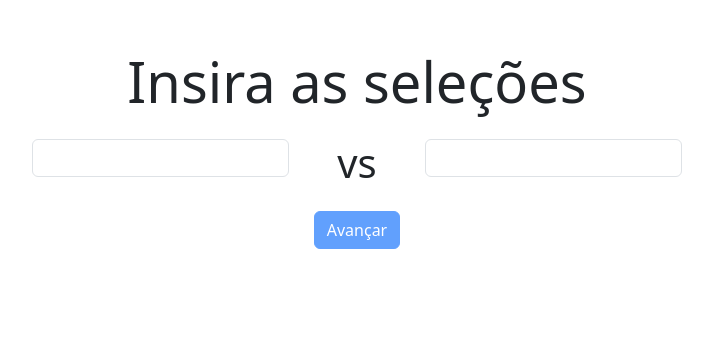
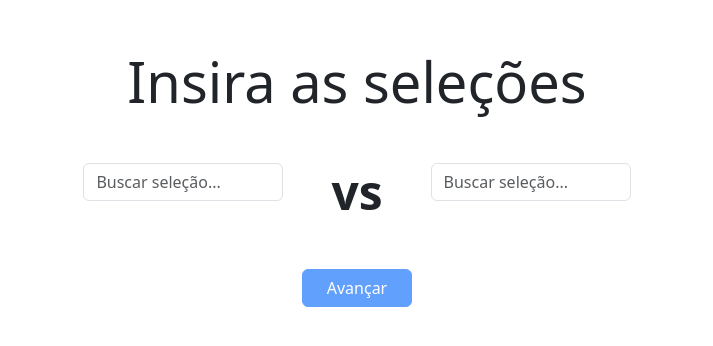
Before and after one commit to alanadp/front-tctboard, an Angular app: page / in a window 1280 px wide. Shown: the top 346 px of the page, without its empty margins (283-996 px from the left). Built offline with nearby package versions, Linux system fonts and the light colour scheme; no server answers.

Commit message:
selection com api

```diff
--- /dev/null
+++ b/db.json
@@ -0,0 +1,19 @@
+{
+  "posts": [
+    {
+      "id": 1,
+      "title": "json-server",
+      "author": "typicode"
+    }
+  ],
+  "comments": [
+    {
+      "id": 1,
+      "body": "some comment",
+      "postId": 1
+    }
+  ],
+  "profile": {
+    "name": "typicode"
+  }
+}
--- a/src/app/app-module.ts
+++ b/src/app/app-module.ts
@@ -7,10 +7,11 @@ import { NgbModule } from '@ng-bootstrap/ng-bootstrap';
 import { BoardComponent } from './board-component/board-component';
 import { SelectionComponent } from './selection-component/selection-component';
 import { ReactiveFormsModule } from '@angular/forms';
+import { HttpClientModule } from '@angular/common/http';
 
 @NgModule({
   declarations: [App, BoardComponent, SelectionComponent],
-  imports: [BrowserModule, AppRoutingModule, NgbModule, ReactiveFormsModule],
+  imports: [BrowserModule, AppRoutingModule, NgbModule, ReactiveFormsModule, HttpClientModule],
   providers: [provideBrowserGlobalErrorListeners()],
   bootstrap: [App],
 })
--- a/src/app/selection-component/selection-component.html
+++ b/src/app/selection-component/selection-component.html
@@ -1,32 +1,49 @@
 <div class="container mt-5">
 
-  <h1 class="display-4 text-center mb-4">Insira as seleções</h1>
+  <h1 class="display-4 text-center mb-5">Insira as seleções</h1>
 
   <form [formGroup]="form" (ngSubmit)="onSubmit()">
     <div class="d-flex gap-5 justify-content-center align-items-start">
 
       <!-- Seleção 1 -->
-      <div class="text-center">
-        <img *ngIf="team1Logo" [src]="team1Logo" width="150" class="mb-2">
-        <input formControlName="team1" list="teams" class="form-control">
+      <div class="text-center" style="width: 200px">
+        <img *ngIf="team1Selected" [src]="team1Selected.logo"
+             width="160" class="mb-3 border rounded shadow-sm">
+        <input
+          type="text"
+          class="form-control"
+          formControlName="team1"
+          [ngbTypeahead]="search"
+          [inputFormatter]="formatter"
+          [resultFormatter]="formatter"
+          (selectItem)="onTeam1Select($event)"
+          placeholder="Buscar seleção..."
+        />
       </div>
 
-      <div class="align-self-center display-6">vs</div>
+      <div class="align-self-center display-5 fw-bold">vs</div>
 
       <!-- Seleção 2 -->
-      <div class="text-center">
-        <img *ngIf="team2Logo" [src]="team2Logo" width="150" class="mb-2">
-        <input formControlName="team2" list="teams" class="form-control">
+      <div class="text-center" style="width: 200px">
+        <img *ngIf="team2Selected" [src]="team2Selected.logo"
+             width="160" class="mb-3 border rounded shadow-sm">
+        <input
+          type="text"
+          class="form-control"
+          formControlName="team2"
+          [ngbTypeahead]="search"
+          [inputFormatter]="formatter"
+          [resultFormatter]="formatter"
+          (selectItem)="onTeam2Select($event)"
+          placeholder="Buscar seleção..."
+        />
       </div>
 
     </div>
 
-    <datalist id="teams">
-      <option *ngFor="let t of teams" [value]="t.name"></option>
-    </datalist>
-
-    <div class="text-center mt-4">
-      <button type="submit" class="btn btn-primary" [disabled]="form.invalid">
+    <div class="text-center mt-5">
+      <button type="submit" class="btn btn-primary px-4"
+              [disabled]="!team1Selected || !team2Selected">
         Avançar
       </button>
     </div>
--- a/src/app/selection-component/selection-component.ts
+++ b/src/app/selection-component/selection-component.ts
@@ -1,5 +1,8 @@
-import { Component } from '@angular/core';
+import { Component, OnInit } from '@angular/core';
 import { FormControl, FormGroup, Validators } from '@angular/forms';
+import { OperatorFunction, Observable } from 'rxjs';
+import { debounceTime, distinctUntilChanged, map } from 'rxjs/operators';
+import { TeamService, Team } from '../services/team';
 
 @Component({
   selector: 'app-selection-component',
@@ -7,19 +10,15 @@ import { FormControl, FormGroup, Validators } from '@angular/forms';
   templateUrl: './selection-component.html',
   styleUrl: './selection-component.css',
 })
-export class SelectionComponent {
+export class SelectionComponent implements OnInit {
 
   form!: FormGroup;
+  teams: Team[] = [];
 
-  teams = [
-    { id: 6,   name: 'Brasil',    logo: 'https://media.api-sports.io/football/teams/6.png' },
-    { id: 9,   name: 'Espanha',   logo: 'https://media.api-sports.io/football/teams/9.png' },
-    { id: 10,  name: 'Argentina', logo: 'https://media.api-sports.io/football/teams/10.png' },
-    { id: 505, name: 'Alemanha',  logo: 'https://media.api-sports.io/football/teams/25.png' },
-  ]
+  team1Selected: Team | null = null;
+  team2Selected: Team | null = null;
 
-  team1Logo: string | null = null;
-  team2Logo: string | null = null;
+  constructor(private teamService: TeamService) {}
 
   ngOnInit() {
     this.form = new FormGroup({
@@ -27,22 +26,38 @@ export class SelectionComponent {
       team2: new FormControl('', Validators.required),
     });
 
-     this.form.get('team1')!.valueChanges.subscribe(val => {
-      const found = this.teams.find(t => t.name === val);
-      this.team1Logo = found ? found.logo : null;
+    this.teamService.getTeams().subscribe(data => {
+      this.teams = data;
     });
+  }
 
-    this.form.get('team2')!.valueChanges.subscribe(val => {
-      const found = this.teams.find(t => t.name === val);
-      this.team2Logo = found ? found.logo : null;
-    });
+  search: OperatorFunction<string, Team[]> = (text$: Observable<string>) =>
+    text$.pipe(
+      debounceTime(200),
+      distinctUntilChanged(),
+      map(term =>
+        term.length < 1 ? [] :
+        this.teams.filter(t =>
+          t.name.toLowerCase().includes(term.toLowerCase())
+        )
+      )
+    );
+
+  formatter = (t: Team) => t.name;
+
+  onTeam1Select(event: any) {
+    this.team1Selected = event.item;
+    this.form.get('team1')!.setValue(event.item);
+  }
+
+  onTeam2Select(event: any) {
+    this.team2Selected = event.item;
+    this.form.get('team2')!.setValue(event.item);
   }
 
   onSubmit() {
     if (this.form.valid) {
-      console.log('Seleções escolhidas:', this.form.value);
-
+      console.log('Seleções:', this.team1Selected, this.team2Selected);
     }
   }
-
 }
--- /dev/null
+++ b/src/app/services/team.ts
@@ -0,0 +1,33 @@
+import { Injectable } from '@angular/core';
+import { HttpClient } from '@angular/common/http';
+import { Observable } from 'rxjs';
+
+export interface Team {
+  id: number;
+  name: string;
+  logo: string;
+}
+
+export interface Player {
+  id: number;
+  name: string;
+  photo: string;
+}
+
+@Injectable({
+  providedIn: 'root'
+})
+export class TeamService {
+
+  private apiUrl = 'http://localhost:8080/api';
+
+  constructor(private http: HttpClient) {}
+
+  getTeams(): Observable<Team[]> {
+    return this.http.get<Team[]>(`${this.apiUrl}/teams`);
+  }
+
+  getSquad(teamId: number): Observable<Player[]> {
+    return this.http.get<Player[]>(`${this.apiUrl}/teams/${teamId}/squad`);
+  }
+}
```
Also changed, not shown: 1 other file (tests, documents, lock files or other folders).
